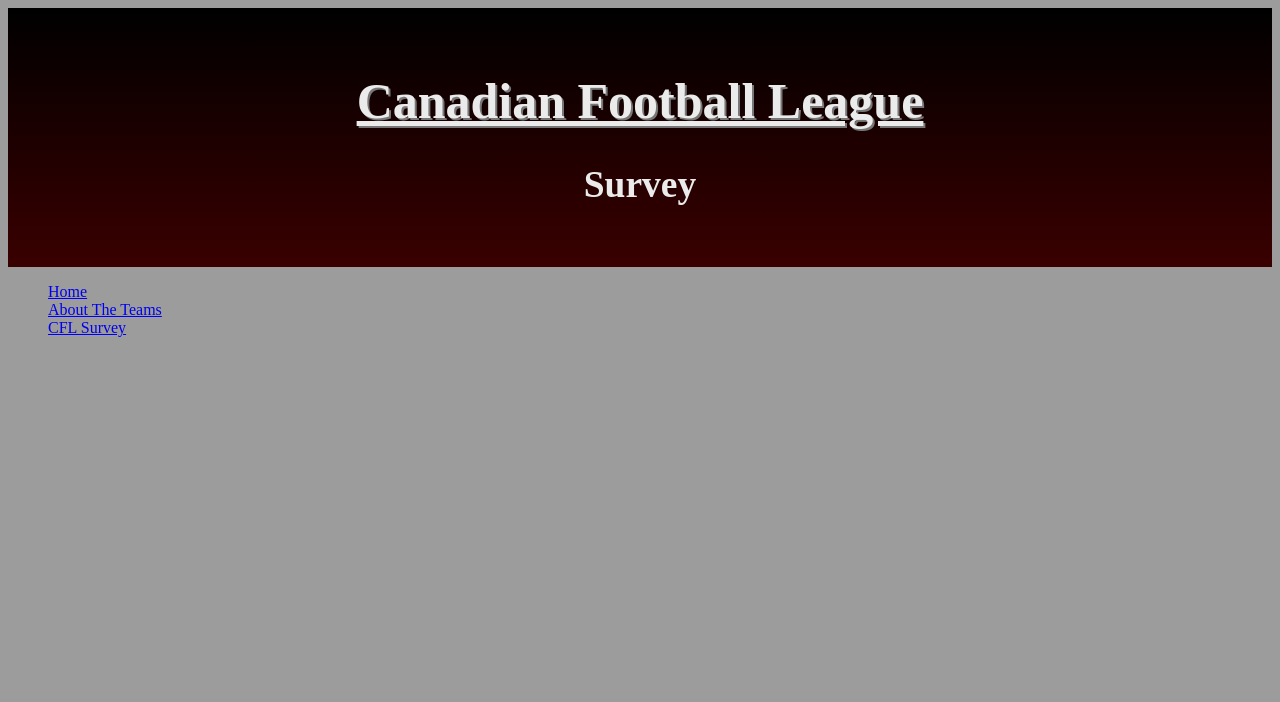
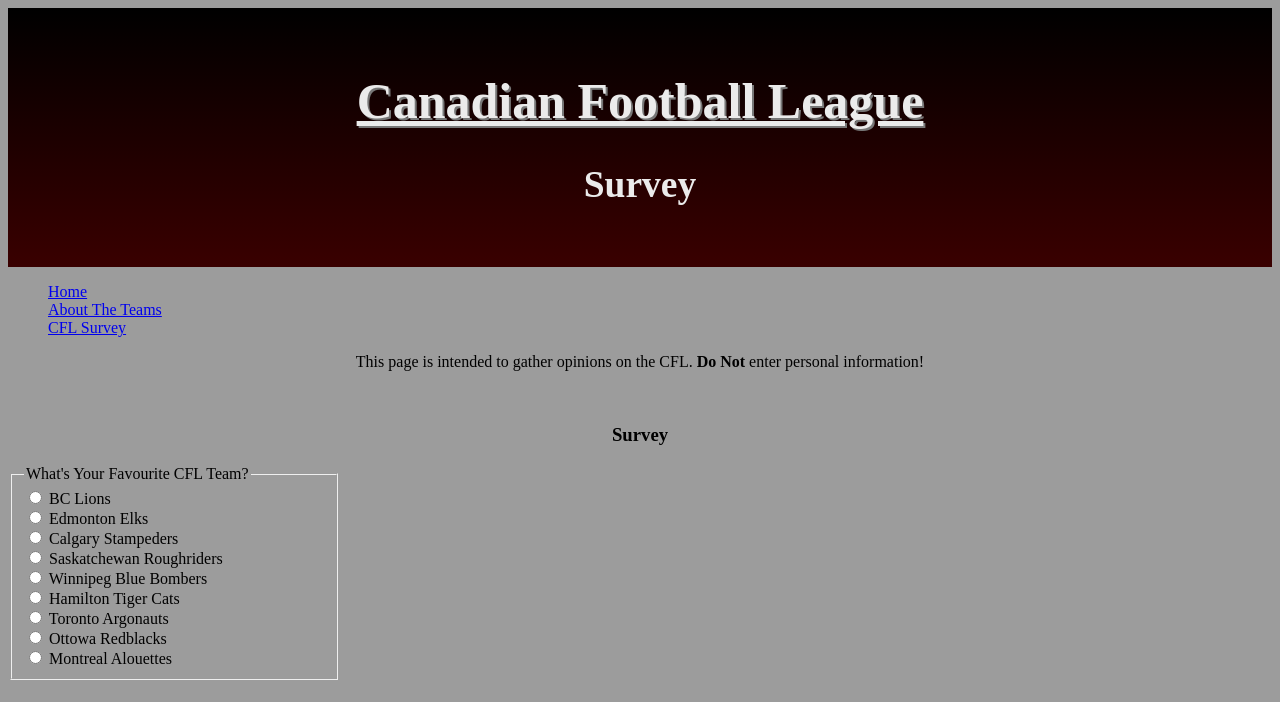
Before and after one commit to TyR404/HTML-Project-1, a plain HTML site: page input.html in a window 1280 px wide. Drawn offline with Linux system fonts and the light colour scheme.

Commit message:
Fav-team input

```diff
--- a/input.html
+++ b/input.html
@@ -93,5 +93,77 @@
         <a href="input.html" target="_blank"> <li>CFL Survey</li> </a>
       </ul>
     </nav>
+
+    <main>
+      <p style="text-align: center">
+        This page is intended to gather opinions on the CFL.
+        <strong>Do Not</strong> enter personal information!
+      </p>
+
+      <br />
+      <h3>Survey</h3>
+      <form style="margin: auto" method="get">
+        <fieldset style="width: 300px">
+          <legend>What's Your Favourite CFL Team?</legend>
+
+          <input type="radio" id="lions" name="fav-team" value="lions" />
+          <label for="lions">BC Lions</label><br />
+
+          <input type="radio" id="elks" name="fav-team" value="elks" />
+          <label for="elks">Edmonton Elks</label><br />
+
+          <input
+            type="radio"
+            id="stampeders"
+            name="fav-team"
+            value="stampeders"
+          />
+          <label for="stampeders">Calgary Stampeders</label><br />
+
+          <input
+            type="radio"
+            id="roughriders"
+            name="fav-team"
+            value="roughriders"
+          />
+          <label for="roughriders">Saskatchewan Roughriders</label><br />
+
+          <input type="radio" id="bombers" name="fav-team" value="bombers" />
+          <label for="bombers">Winnipeg Blue Bombers</label><br />
+
+          <input
+            type="radio"
+            id="tiger-cats"
+            name="fav-team"
+            value="tiger-cats"
+          />
+          <label for="tiger-cats">Hamilton Tiger Cats</label><br />
+
+          <input
+            type="radio"
+            id="argonauts"
+            name="fav-team"
+            value="argonauts"
+          />
+          <label for="argonauts">Toronto Argonauts</label><br />
+
+          <input
+            type="radio"
+            id="redblacks"
+            name="fav-team"
+            value="redblacks"
+          />
+          <label for="redblacks">Ottowa Redblacks</label><br />
+
+          <input
+            type="radio"
+            id="alouettes"
+            name="fav-team"
+            value="alouettes"
+          />
+          <label for="alouettes">Montreal Alouettes</label><br />
+        </fieldset>
+      </form>
+    </main>
   </body>
 </html>
```
